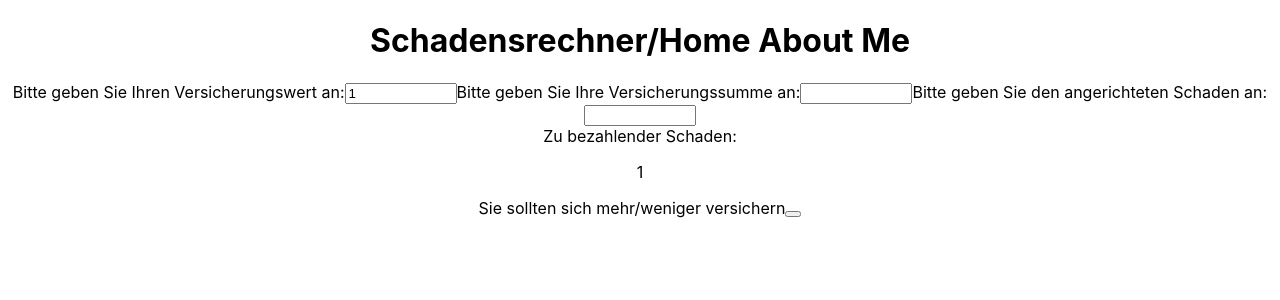
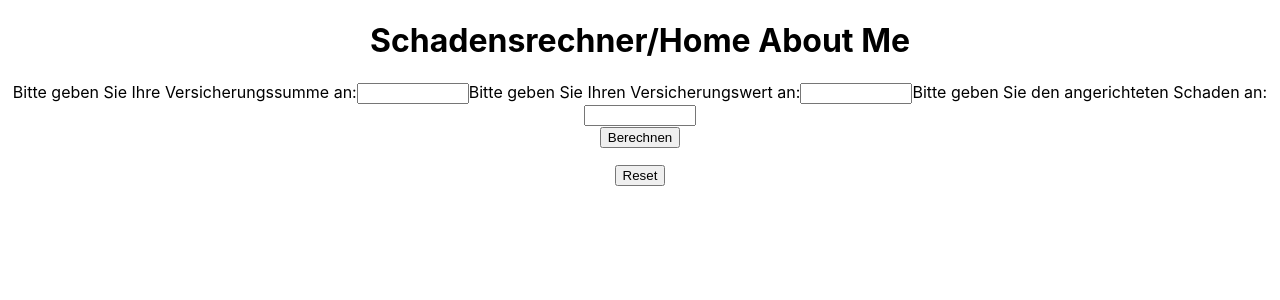
Before and after one commit to yannickschlaepferb/Versicherungsrechner, a React (Create React App) app in the folder VersicherungsrechnerProgramm/: page / in a window 1280 px wide. Shown: the top 300 px of the page. Built offline with nearby package versions, Linux system fonts and the light colour scheme.

Commit message:
did reset & berechnen functions

```diff
--- a/VersicherungsrechnerProgramm/package.json
+++ b/VersicherungsrechnerProgramm/package.json
@@ -1,5 +1,5 @@
 {
-  "name": "Versicherungsrechner",
+  "name": "versicherungsrechner",
   "version": "0.1.0",
   "private": true,
   "dependencies": {
--- a/VersicherungsrechnerProgramm/src/App.jsx
+++ b/VersicherungsrechnerProgramm/src/App.jsx
@@ -1,37 +1,95 @@
-import logo from './logo.svg';
-import './App.css';
-import { useState } from 'react';
+import logo from "./logo.svg";
+import "./App.css";
+import { useState } from "react";
 
 function App() {
-  const [vw, setVW] = useState(1)
+  const [vw, setVW] = useState("");
+  const [vs, setVS] = useState("");
+  const [schaden, setSchaden] = useState("");
+  const [result, setResult] = useState("");
+
+  function berechnen() {
+    if(vs != "" && vw != "" && schaden != "") {
+    setResult(() => {
+      if (Math.round((vs / vw) * schaden * 100) / 100 >= schaden) {
+        return `ihre Versicherung übernimmt ${schaden} CHF`;
+      } else {
+        return `Ihre Versicherung übernimmt ${
+          Math.round((vs / vw) * schaden * 100) / 100
+        } CHF`;
+      }
+    });
+  }
+  else {
+    alert("Sie müssen alle Felder ausfüllen!")
+  }
+  }
+
+  function reset() {
+    setVW("   ");
+    setVS("");
+    setSchaden("");
+    setResult("");
+  }
+
+  function überOderUnterVersicherung() {
+
+  }
+
   return (
     <div className="App">
-
-      <h1>Schadensrechner/Home  About Me</h1>
+      <h1>Schadensrechner/Home About Me</h1>
       <div className="ClientAngaben">
 
-      <label for="Versicherungswert">Bitte geben Sie Ihren Versicherungswert an:</label>
-      <input type="number" id="Versicherungswert" name="Versicherungswert" min="1" max="100000000" value={vw} onChange={(e) => setVW(e.target.value)}/>
+        <label for="Versicherungssumme">
+          Bitte geben Sie Ihre Versicherungssumme an:
+        </label>
+        <input
+          type="number"
+          id="Versicherungssumme"
+          name="Versicherungssumme"
+          min="1"
+          max="100000000"
+          value={vs}
+          onChange={(e) => setVS(e.target.value)}
+        />
 
-      <label for="Versicherungswert">Bitte geben Sie Ihre Versicherungssumme an:</label>
-      <input type="number" id="Versicherungssumme" name="Versicherungssumme" min="1" max="100000000"/>
+        <label for="Versicherungswert">
+          Bitte geben Sie Ihren Versicherungswert an:
+        </label>
+        <input
+          type="number"
+          id="Versicherungswert"
+          name="Versicherungswert"
+          min="1"
+          max="100000000"
+          value={vw}
+          onChange={(e) => setVW(e.target.value)}
+        />
 
-      <label for="Versicherungswert">Bitte geben Sie den angerichteten Schaden an:</label>
-      <input type="number" id="Schaden" name="Schaden" min="1" max="100000000"/>
-
+        <label for="Schaden">
+          Bitte geben Sie den angerichteten Schaden an:
+        </label>
+        <input
+          type="number"
+          id="Schaden"
+          name="Schaden"
+          min="1"
+          max="100000000"
+          value={schaden}
+          onChange={(e) => setSchaden(e.target.value)}
+        />
       </div>
       <div className="Ergebnis">
-
-      <label for="zuBezahlenderSchaden">Zu bezahlender Schaden:</label>
-      <p>
-        {vw}
-      </p>
-
-      <label id="Tipp" >Sie sollten sich mehr/weniger versichern</label>
-
-      <button></button>
-
+        <button id="Berechnen" onClick={berechnen}>
+          Berechnen
+        </button>
+        <p>{result}</p>
+        <button id="reset" onClick={reset}>
+          Reset
+        </button>
       </div>
+      <p></p>
     </div>
   );
 }
```
Also changed, not shown: 1 other file (tests, documents, lock files or other folders).
